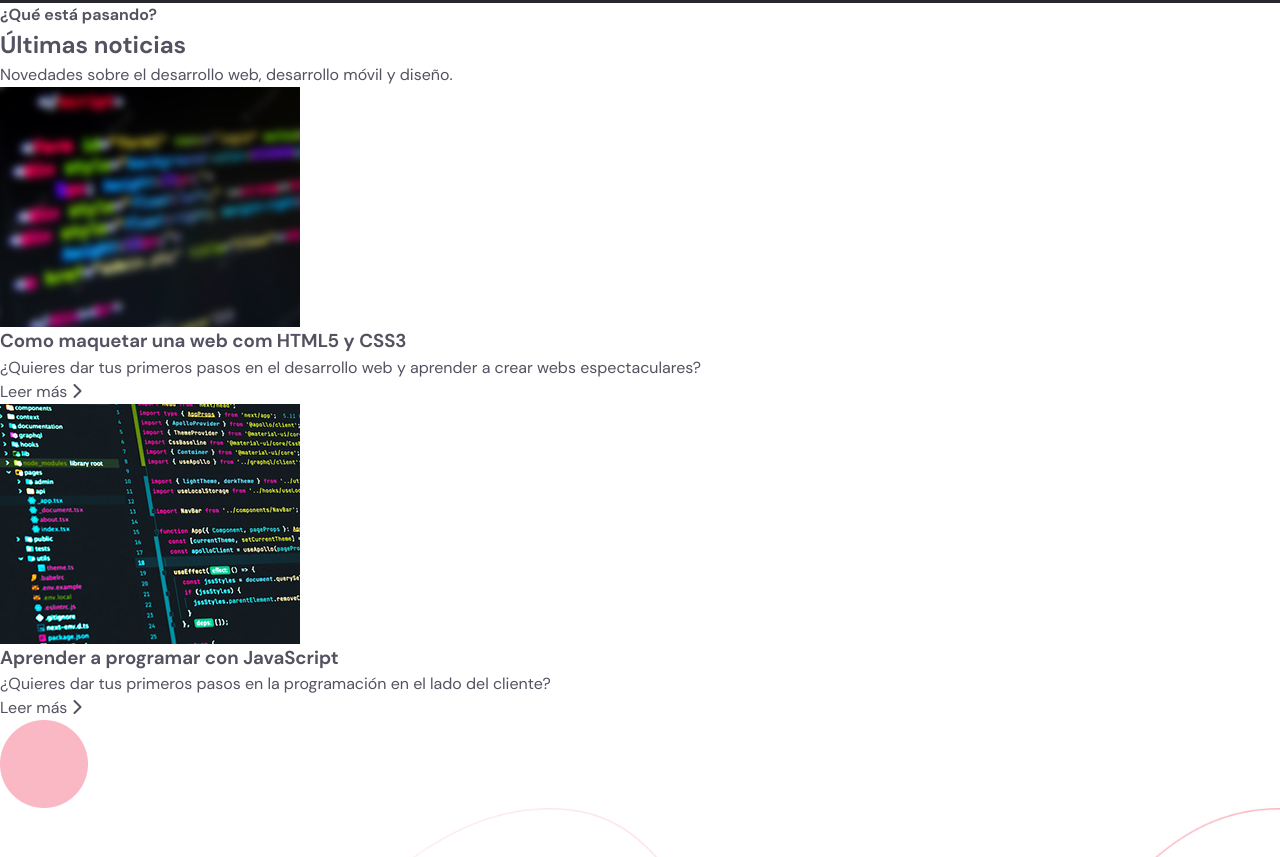
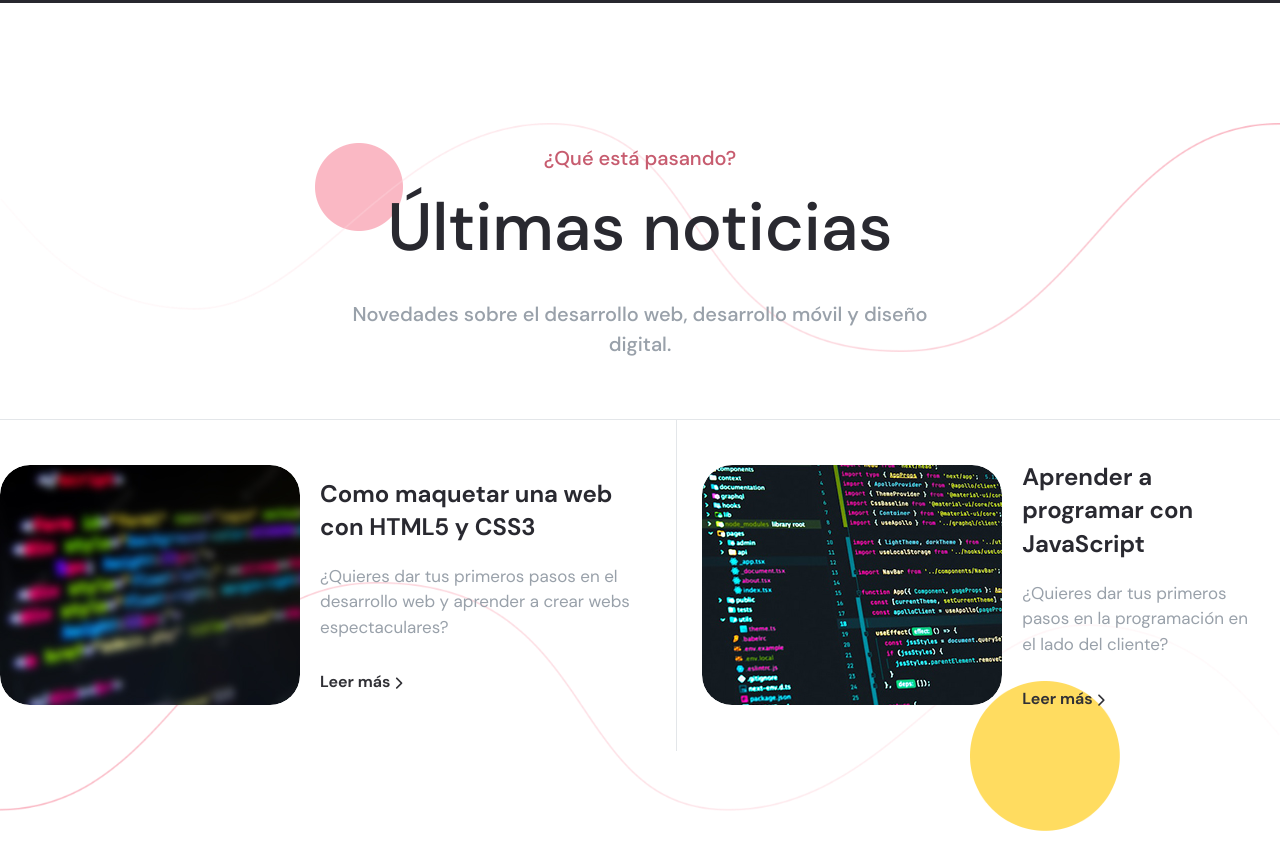
Before and after one commit to JoanMaGam/Design_-_Development_Agency_Website, a plain HTML site: page index.html in a window 1280 px wide. Shown: the part 8943-9800 px from the top of the page. Drawn offline with Linux system fonts and the light colour scheme.

Commit message:
news section styles

```diff
--- a/assets/css/styles.css
+++ b/assets/css/styles.css
@@ -14,6 +14,7 @@
     --color-bg-dark: #27272E;
     --color-hover-dark: #303035;
     --color-text-description: #99A1AA;
+    --color-borders: #e3e6e9;
 }
 
 /* ESTILOS GENERALES */
@@ -420,7 +421,8 @@ body {
 .projects__subtitle,
 .stats__subtitle,
 .reviews__subtitle,
-.clients__subtitle {
+.clients__subtitle,
+.news__subtitle {
     font-size: 2rem;
     font-weight: 500;
     color: var(--color-subtitle);
@@ -430,7 +432,8 @@ body {
 .services__title,
 .projects__title,
 .stats__title,
-.reviews__title {
+.reviews__title,
+.news__title {
     font-size: 6.7rem;
     font-weight: 500;
     line-height: 1.2;
@@ -764,7 +767,8 @@ body {
     margin-bottom: 6rem;
 }
 
-.reviews__description {
+.reviews__description,
+.news__description {
     margin: 3rem 0;
     width: 50%;
     font-size: 2rem;
@@ -888,3 +892,133 @@ body {
     top: 10rem;
     right: 0;
 }
+
+/* ESTILOS ÚLTIMAS NOTICIAS */
+
+.layout__news {
+    position: relative;
+    z-index: 1;
+    padding: 14rem 0;
+}
+
+.news__container {
+    max-width: var(--mx-width);
+    margin: 0 auto;
+}
+
+.news__header {
+    text-align: center;
+    margin-bottom: 6rem;
+}
+
+.news__title {
+    margin-bottom: 3rem;
+}
+
+.news__description {
+    text-align: center;
+    margin: 0 auto;
+}
+
+.news__list {
+    display: flex;
+}
+
+.news__new {
+    display: flex;
+    align-items: center;
+    gap: 2rem;
+    padding-top: 4rem;
+    padding-bottom: 4rem;
+    padding-right: 2rem;
+    padding-left: 0;
+    border-top: 1px solid var(--color-borders);
+    border-top: 1px solid var(--color-borders);
+    transition: all 300ms ease-in-out;
+}
+
+.news__new:hover {
+    border-top-color: var(--color-primary);
+}
+
+.news__new:last-child {
+    border-left: 1px solid var(--color-borders);
+    padding-left: 2.5rem;
+}
+
+.new__container-img {
+    overflow: hidden;
+    border-radius: 3rem;
+}
+
+.new__img {
+    border-radius: 3rem;
+    transition: all 300ms ease-in-out;
+}
+
+.news__new:hover .new__img {
+    transform: scale(1.1);
+}
+
+.new__content {
+    flex: 1;
+}
+
+.new__title {
+    font-size: 2.4rem;
+    font-weight: 700;
+    line-height: 1.4;
+    color: var(--color-title);
+    margin-bottom: 2rem;
+    transition: all 300ms ease-in-out;
+}
+
+.new__title:hover,
+.new__more:hover {
+    color: var(--color-primary);
+}
+
+.new__description {
+    font-size: 1.7rem;
+    font-weight: normal;
+    color: var(--color-text-description);
+    margin-bottom: 3rem;
+}
+
+.new__more {
+    display: inline-block;
+    font-weight: 700;
+    color: var(--color-hover-dark);
+    font-size: 1.7;
+    transition: all 300ms ease-in-out;
+}
+
+.new__icon {
+    font-size: 1.3rem;
+    vertical-align: middle;
+}
+
+.new-shapes__item {
+    position: absolute;
+    z-index: -1;
+}
+
+.new-shapes--shape1 {
+    top: 14rem;
+    left: 31.5rem;
+}
+
+.new-shapes--shape2 {
+    top: 12rem;
+    right: 0;
+}
+
+.new-shapes--shape3 {
+    bottom: 8rem;
+    left: 0;
+}
+
+.new-shapes--shape4 {
+    bottom: 6rem;
+    right: 16rem;
+}
--- a/index.html
+++ b/index.html
@@ -633,7 +633,7 @@
                     <h4 class="news__subtitle">¿Qué está pasando?</h4>
                     <h2 class="news__title">Últimas noticias</h2>
                     <p class="news__description">
-                        Novedades sobre el desarrollo web, desarrollo móvil y diseño.
+                        Novedades sobre el desarrollo web, desarrollo móvil y diseño digital.
                     </p>
                 </header>
 
@@ -645,7 +645,7 @@
                         <div class="new__content">
                             <h3 class="new__title">
                                 <a href="#" class="new__link">
-                                    Como maquetar una web com HTML5 y CSS3
+                                    Como maquetar una web con HTML5 y CSS3
                                 </a>
                             </h3>
                             <p class="new__description">¿Quieres dar tus primeros pasos en el desarrollo web y aprender
```
